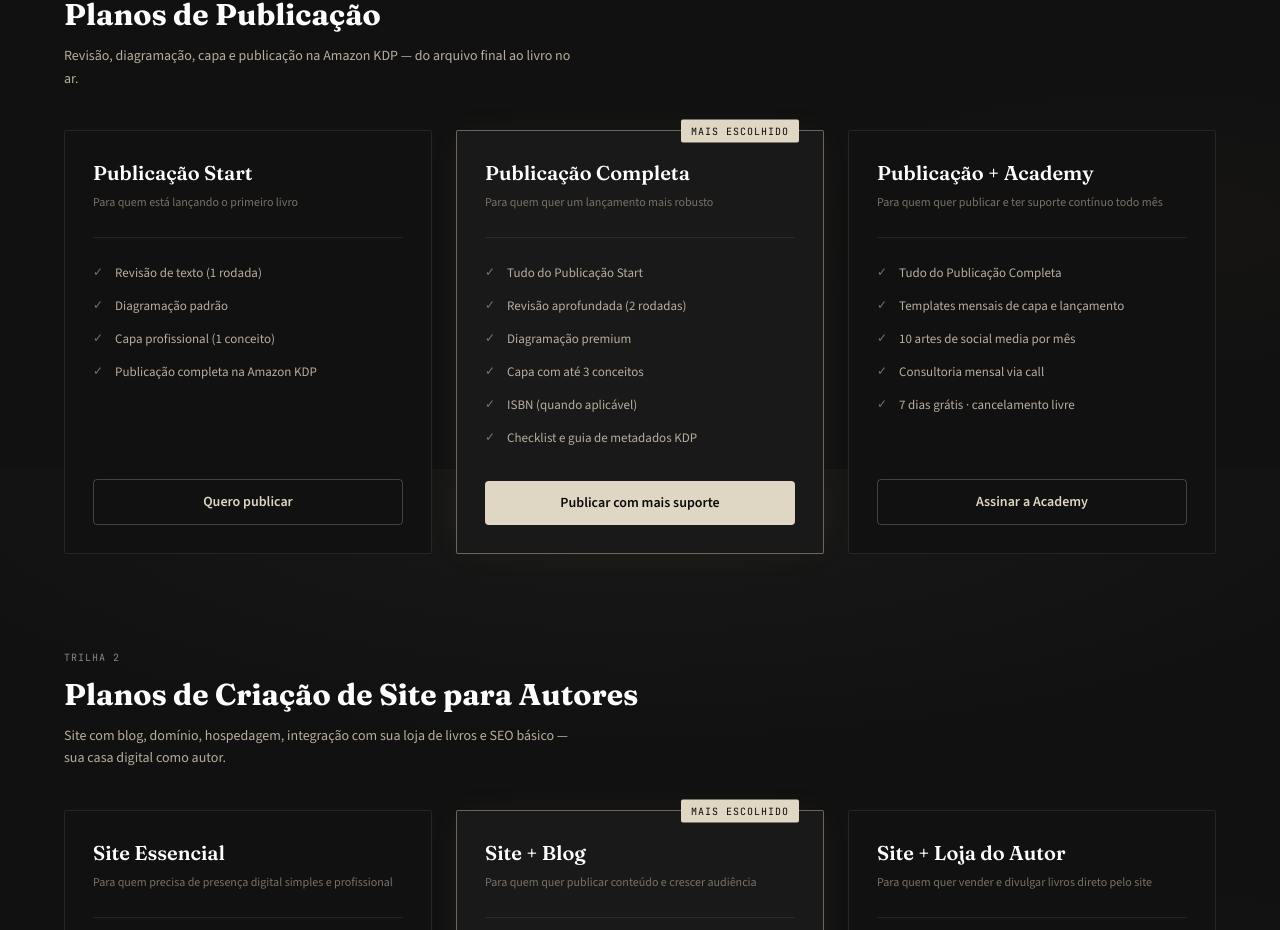
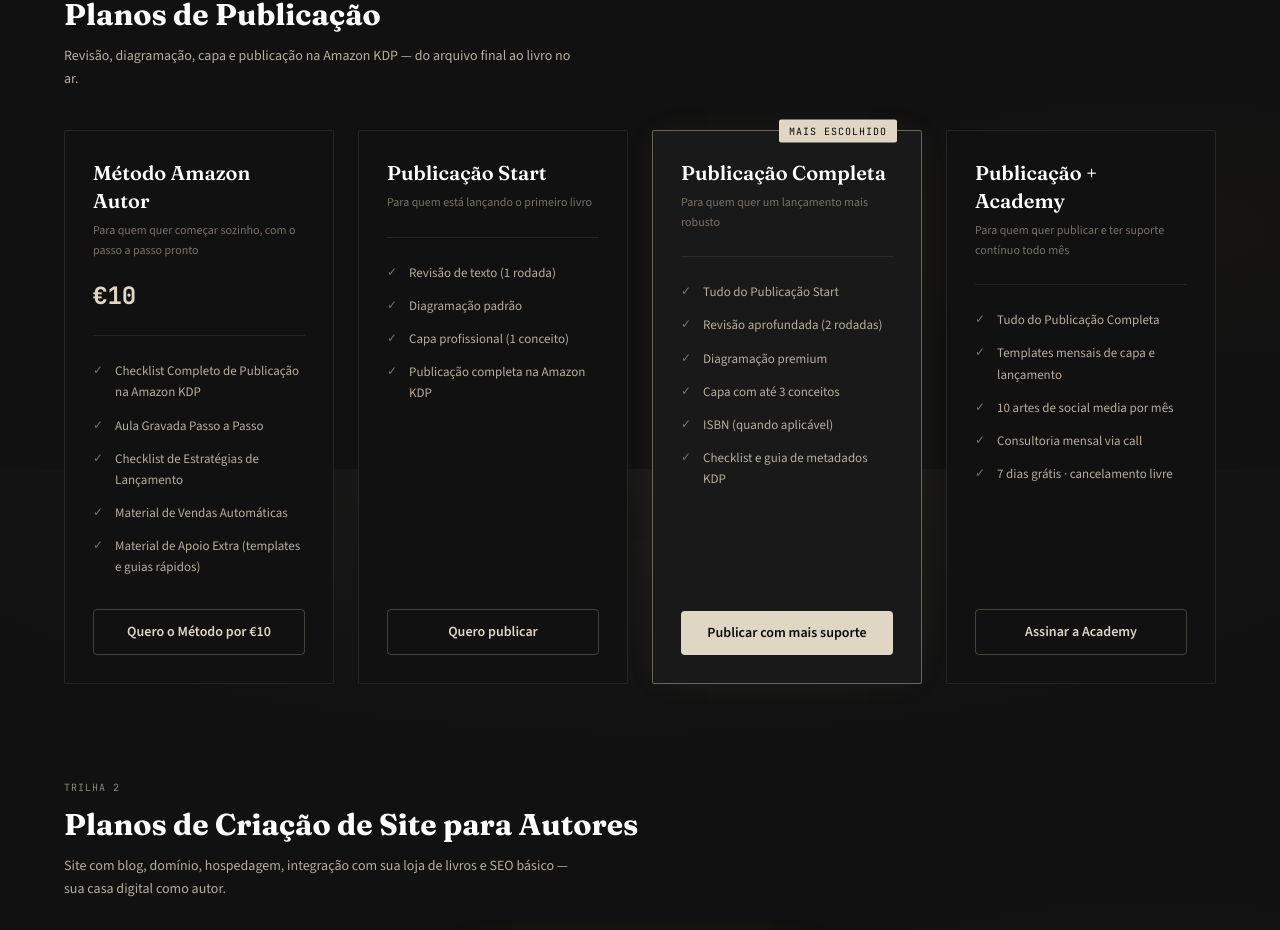
Before and after one commit to librixhub-create/clube-dos-autores-librix, a Next.js app: page / in a window 1280 px wide. Shown: the part 5131-6061 px from the top of the page. Built offline with nearby package versions, Linux system fonts and the light colour scheme.

Commit message:
Inclui Método Amazon Autor (€10) na trilha de Planos de Publicação
Card com preço passa a aparecer junto dos demais planos da trilha 1,
que seguem sem preço fixo (sob consulta via WhatsApp). Grid da trilha
de Publicação passa para 4 colunas para acomodar o novo card.

```diff
--- a/components/Pricing.tsx
+++ b/components/Pricing.tsx
@@ -2,19 +2,36 @@ import SignupForm from './SignupForm'
 
 const WA_BASE = 'https://wa.me/5532998491620'
 
-function waLink(planName: string) {
-  return `${WA_BASE}?text=${encodeURIComponent(`Olá! Quero saber mais sobre o plano ${planName} da LIBRIX ACADEMY.`)}`
+function waLink(planName: string, price?: string) {
+  const msg = price
+    ? `Olá! Quero adquirir o ${planName} por ${price}.`
+    : `Olá! Quero saber mais sobre o plano ${planName} da LIBRIX ACADEMY.`
+  return `${WA_BASE}?text=${encodeURIComponent(msg)}`
 }
 
 type Plan = {
   name: string
   audience: string
+  price?: string
   includes: string[]
   cta: string
   highlight?: boolean
 }
 
 const PUBLICATION_PLANS: Plan[] = [
+  {
+    name: 'Método Amazon Autor',
+    audience: 'Para quem quer começar sozinho, com o passo a passo pronto',
+    price: '€10',
+    includes: [
+      'Checklist Completo de Publicação na Amazon KDP',
+      'Aula Gravada Passo a Passo',
+      'Checklist de Estratégias de Lançamento',
+      'Material de Vendas Automáticas',
+      'Material de Apoio Extra (templates e guias rápidos)',
+    ],
+    cta: 'Quero o Método por €10',
+  },
   {
     name: 'Publicação Start',
     audience: 'Para quem está lançando o primeiro livro',
@@ -110,9 +127,22 @@ function PlanCard({ plan }: { plan: Plan }) {
       <h4 className="font-serif text-xl font-semibold text-paper mb-1.5">
         {plan.name}
       </h4>
-      <p className="font-sans text-paper-muted text-xs leading-relaxed mb-6 pb-6 border-b border-gold/10">
+      <p
+        className={
+          'font-sans text-paper-muted text-xs leading-relaxed mb-6' +
+          (plan.price ? '' : ' pb-6 border-b border-gold/10')
+        }
+      >
         {plan.audience}
       </p>
+
+      {plan.price && (
+        <div className="mb-6 pb-6 border-b border-gold/10">
+          <span className="font-mono text-gold font-bold text-2xl leading-none">
+            {plan.price}
+          </span>
+        </div>
+      )}
 
       <ul className="space-y-3 mb-8 flex-1" role="list">
         {plan.includes.map((item) => (
@@ -128,7 +158,7 @@ function PlanCard({ plan }: { plan: Plan }) {
       </ul>
 
       <a
-        href={waLink(plan.name)}
+        href={waLink(plan.name, plan.price)}
         target="_blank"
         rel="noopener noreferrer"
         className={
@@ -149,11 +179,13 @@ function Track({
   title,
   description,
   plans,
+  columns = 3,
 }: {
   eyebrow: string
   title: string
   description: string
   plans: Plan[]
+  columns?: 3 | 4
 }) {
   return (
     <div className="mb-24 last:mb-0">
@@ -169,7 +201,12 @@ function Track({
         </p>
       </div>
 
-      <div className="grid grid-cols-1 sm:grid-cols-3 gap-6 items-stretch">
+      <div
+        className={
+          'grid grid-cols-1 sm:grid-cols-2 gap-6 items-stretch ' +
+          (columns === 4 ? 'lg:grid-cols-4' : 'lg:grid-cols-3')
+        }
+      >
         {plans.map((plan) => (
           <PlanCard key={plan.name} plan={plan} />
         ))}
@@ -207,6 +244,7 @@ export default function Pricing() {
           title="Planos de Publicação"
           description="Revisão, diagramação, capa e publicação na Amazon KDP — do arquivo final ao livro no ar."
           plans={PUBLICATION_PLANS}
+          columns={4}
         />
 
         <Track
```
